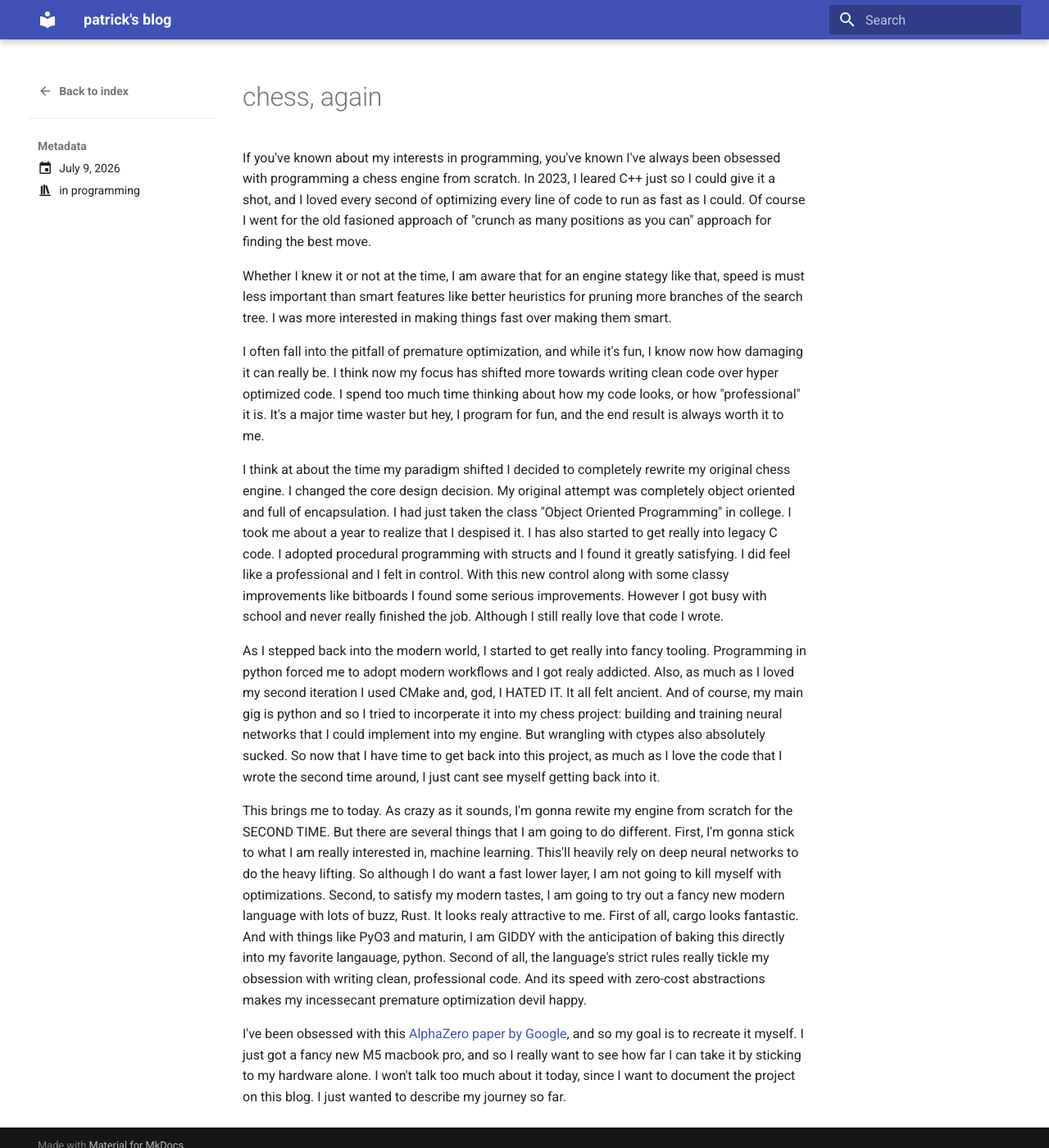
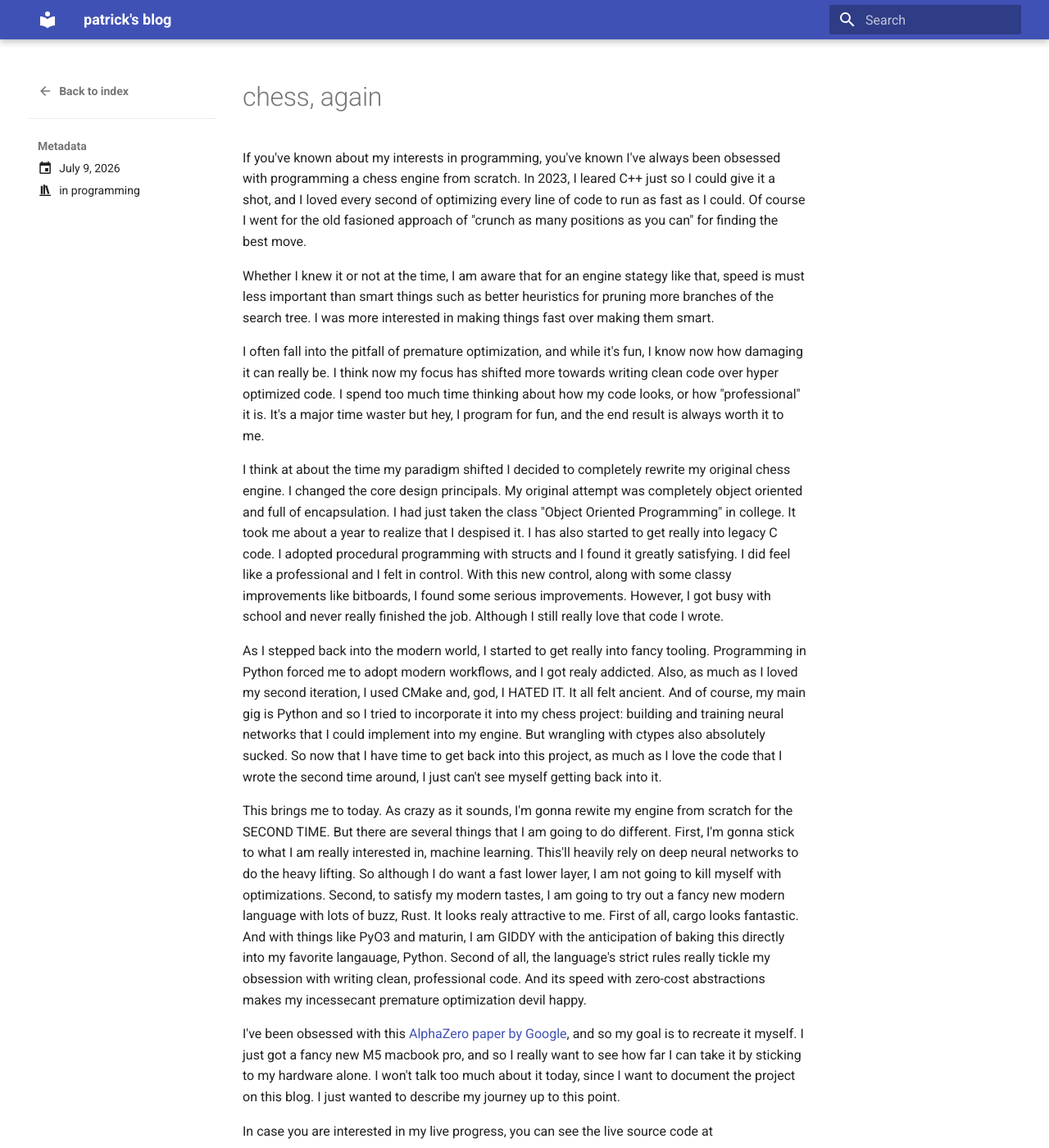
Before and after one commit to patrickmastorga/blog, an MkDocs documentation site: the page built from docs/posts/2026-07-09-chess.md, in a window 1280 px wide and 1400 px high. Shown: the whole window at 82% size. Built offline with MkDocs 1.6.1 and Material for MkDocs 9.7.7, drawn with Linux system fonts in a browser that asks for light colours.

Commit message:
update post

```diff
--- a/docs/posts/2026-07-09-chess.md
+++ b/docs/posts/2026-07-09-chess.md
@@ -10,11 +10,10 @@ categories:
 If you've known about my interests in programming, you've known I've always been obsessed with
 programming a chess engine from scratch. In 2023, I leared C++ just so I could give it a shot, and
 I loved every second of optimizing every line of code to run as fast as I could. Of course I went
-for the old fasioned approach of "crunch as many positions as you can" approach for finding the best
-move.
+for the old fasioned approach of "crunch as many positions as you can" for finding the best move.
 
 Whether I knew it or not at the time, I am aware that for an engine stategy like that, speed is must
-less important than smart features like better heuristics for pruning more branches of the search
+less important than smart things such as better heuristics for pruning more branches of the search
 tree. I was more interested in making things fast over making them smart.
 
 I often fall into the pitfall of premature optimization, and while it's fun, I know now how damaging
@@ -23,21 +22,21 @@ optimized code. I spend too much time thinking about how my code looks, or how "
 It's a major time waster but hey, I program for fun, and the end result is always worth it to me.
 
 I think at about the time my paradigm shifted I decided to completely rewrite my original chess
-engine. I changed the core design decision. My original attempt was completely object oriented and
-full of encapsulation. I had just taken the class "Object Oriented Programming" in college. I took
+engine. I changed the core design principals. My original attempt was completely object oriented and
+full of encapsulation. I had just taken the class "Object Oriented Programming" in college. It took
 me about a year to realize that I despised it. I has also started to get really into legacy C code.
 I adopted procedural programming with structs and I found it greatly satisfying. I did feel like a
-professional and I felt in control. With this new control along with some classy improvements like
-bitboards I found some serious improvements. However I got busy with school and never really
+professional and I felt in control. With this new control, along with some classy improvements like
+bitboards, I found some serious improvements. However, I got busy with school and never really
 finished the job. Although I still really love that code I wrote.
 
 As I stepped back into the modern world, I started to get really into fancy tooling. Programming in
-python forced me to adopt modern workflows and I got realy addicted. Also, as much as I loved my
-second iteration I used CMake and, god, I HATED IT. It all felt ancient. And of course, my main gig
-is python and so I tried to incorperate it into my chess project: building and training neural
+Python forced me to adopt modern workflows, and I got realy addicted. Also, as much as I loved my
+second iteration, I used CMake and, god, I HATED IT. It all felt ancient. And of course, my main gig
+is Python and so I tried to incorporate it into my chess project: building and training neural
 networks that I could implement into my engine. But wrangling with ctypes also absolutely sucked. So
 now that I have time to get back into this project, as much as I love the code that I wrote the
-second time around, I just cant see myself getting back into it.
+second time around, I just can't see myself getting back into it.
 
 This brings me to today. As crazy as it sounds, I'm gonna rewite my engine from scratch for the
 SECOND TIME. But there are several things that I am going to do different. First, I'm gonna stick to
@@ -46,11 +45,13 @@ the heavy lifting. So although I do want a fast lower layer, I am not going to k
 optimizations. Second, to satisfy my modern tastes, I am going to try out a fancy new modern
 language with lots of buzz, Rust. It looks realy attractive to me. First of all, cargo looks
 fantastic. And with things like PyO3 and maturin, I am GIDDY with the anticipation of baking this
-directly into my favorite langauage, python. Second of all, the language's strict rules really
+directly into my favorite langauage, Python. Second of all, the language's strict rules really
 tickle my obsession with writing clean, professional code. And its speed with zero-cost abstractions
 makes my incessecant premature optimization devil happy.
 
 I've been obsessed with this [AlphaZero paper by Google](https://arxiv.org/abs/1712.01815), and so
 my goal is to recreate it myself. I just got a fancy new M5 macbook pro, and so I really want to see
 how far I can take it by sticking to my hardware alone. I won't talk too much about it today, since
-I want to document the project on this blog. I just wanted to describe my journey so far.
+I want to document the project on this blog. I just wanted to describe my journey up to this point.
+
+In case you are interested in my live progress, you can see the live source code at
```
